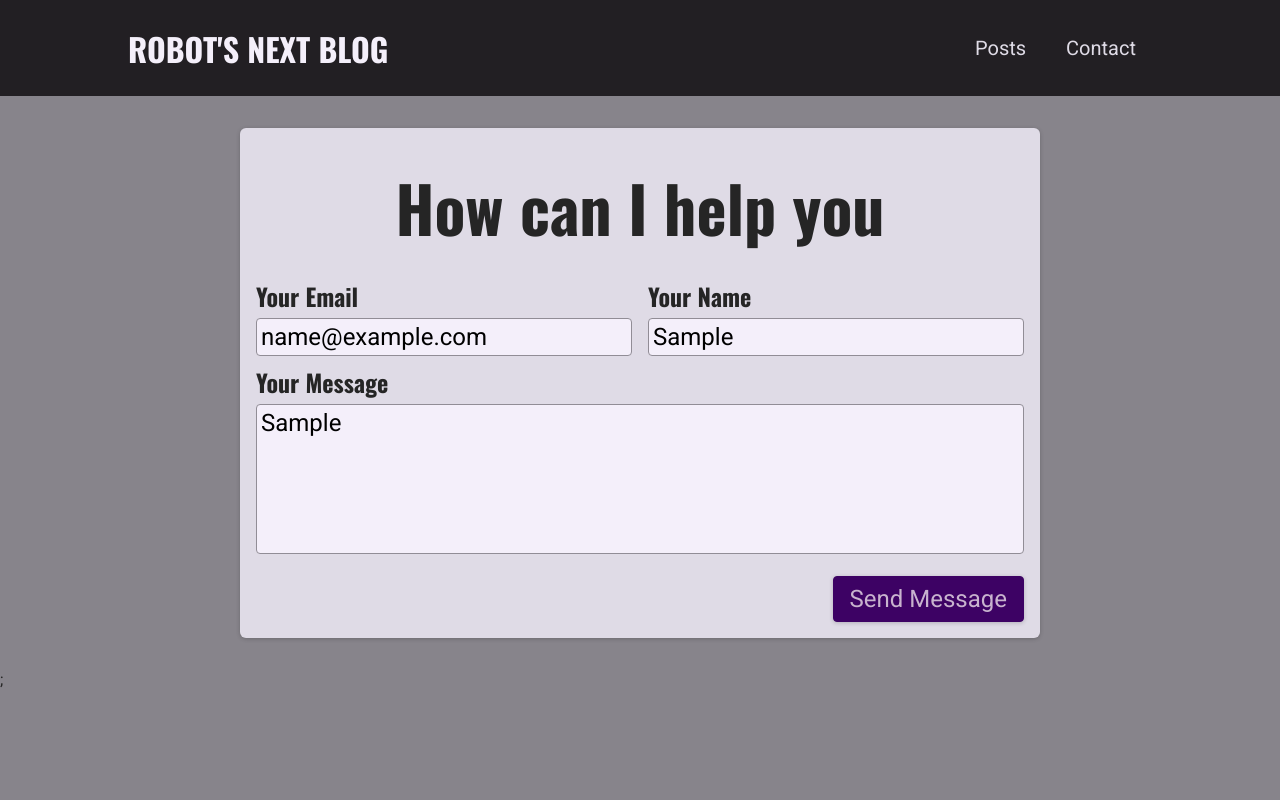
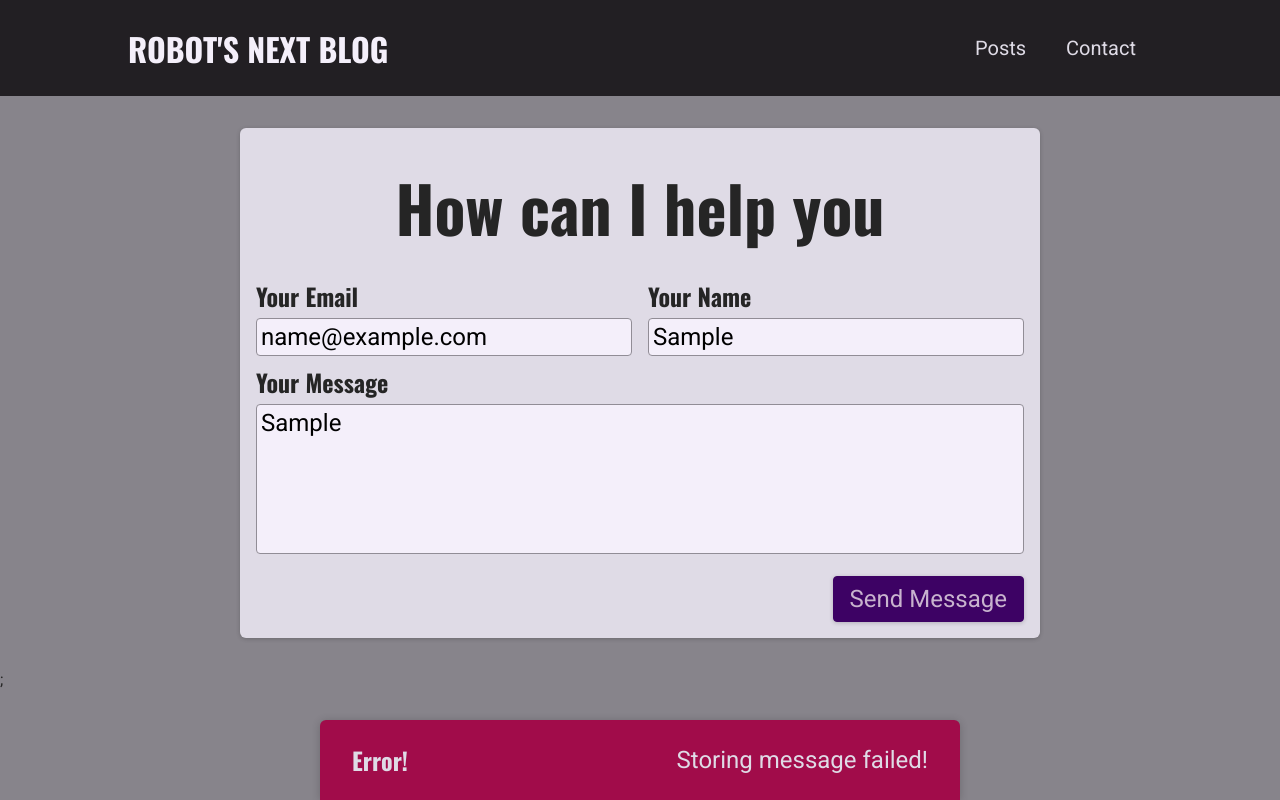
Before and after one commit to Sergio-Al/nextjs-13-blog-app, a Next.js app: page /contact in a window 1280 px wide. Both pictures are taken after typing "name@example.com", "Sample", "Sample" into the empty fields and a click on the button "Send Message". Built offline with nearby package versions, Linux system fonts and the light colour scheme; no server answers; the database is empty.

Commit message:
Feat. Adding a MongoDB for contact

```diff
--- a/components/contact/contact-form.js
+++ b/components/contact/contact-form.js
@@ -1,27 +1,88 @@
-import { useState } from "react";
+import { useState, useEffect } from "react";
 import classes from "./contact-form.module.css";
+import Notification from "../ui/notification";
+
+async function sendContactData(contactDetails) {
+  const response = await fetch("/api/contact", {
+    method: "POST",
+    body: JSON.stringify(contactDetails),
+    headers: {
+      "Content-Type": "application/json",
+    },
+  });
+
+  const data = await response.json();
+
+  if (!response.ok) {
+    throw new Error(data.message || "Something went wrong!");
+  }
+}
 
 function ContactForm() {
   const [enteredEmail, setEnteredEmail] = useState("");
   const [enteredName, setEnteredName] = useState("");
   const [enteredMessage, setEnteredMessage] = useState("");
+  const [requestStatus, setRequestStatus] = useState(); // 'pending', 'success', 'error'
+  const [requestError, setRequestError] = useState();
 
-  function sendMessageHandler(event) {
+  useEffect(() => {
+    if (requestStatus === "success" || requestStatus === "error") {
+      const timer = setTimeout(() => {
+        setRequestStatus(null);
+        setRequestError(null);
+      }, 3000);
+
+      return () => clearTimeout(timer);
+    }
+  }, [requestStatus]);
+
+  async function sendMessageHandler(event) {
     event.preventDefault();
 
-    // we could add client-side validation
+    setRequestStatus("pending");
 
-    fetch("/api/contact", {
-      method: "POST",
-      body: JSON.stringify({
+    try {
+      // we could add client-side validation
+      await sendContactData({
         email: enteredEmail,
         name: enteredName,
         message: enteredMessage,
-      }),
-      headers: {
-        "Content-Type": "application/json",
-      },
-    });
+      });
+
+      setRequestStatus("success");
+      setEnteredMessage("");
+      setEnteredEmail("");
+      setEnteredName("");
+    } catch (error) {
+      setRequestError(error.message);
+      setRequestStatus("error");
+    }
+  }
+
+  let notification;
+
+  if (requestStatus === "pending") {
+    notification = {
+      status: "pending",
+      title: "Sending message...",
+      message: "Your message is on the way!",
+    };
+  }
+
+  if (requestStatus === "success") {
+    notification = {
+      status: "success",
+      title: "Success!",
+      message: "Message sent successfully!",
+    };
+  }
+
+  if (requestStatus === "error") {
+    notification = {
+      status: "error",
+      title: "Error!",
+      message: requestError,
+    };
   }
 
   return (
@@ -64,6 +125,13 @@
           <button>Send Message</button>
         </div>
       </form>
+      {notification && (
+        <Notification
+          status={notification.status}
+          title={notification.title}
+          message={notification.message}
+        />
+      )}
     </section>
   );
 }
--- /dev/null
+++ b/components/ui/notification.js
@@ -0,0 +1,28 @@
+import ReactDOM from 'react-dom';
+
+import classes from './notification.module.css';
+
+function Notification(props) {
+  const { title, message, status } = props;
+
+  let statusClasses = '';
+
+  if (status === 'success') {
+    statusClasses = classes.success;
+  }
+
+  if (status === 'error') {
+    statusClasses = classes.error;
+  }
+
+  const cssClasses = `${classes.notification} ${statusClasses}`;
+
+  return (
+    <div className={cssClasses}>
+      <h2>{title}</h2>
+      <p>{message}</p>
+    </div>
+  );
+}
+
+export default Notification;
--- /dev/null
+++ b/components/ui/notification.module.css
@@ -0,0 +1,43 @@
+.notification {
+  display: flex;
+  justify-content: space-between;
+  align-items: center;
+  color: var(--color-grey-100);
+  background-color: var(--color-grey-800);
+  padding: 0 var(--size-8);
+  box-shadow: 0 1px 8px rgba(0, 0, 0, 0.2);
+  position: fixed;
+  height: 5rem;
+  bottom: 0;
+  width: 100%;
+  left: 0;
+  border-top-right-radius: 0;
+  border-top-left-radius: 0;
+}
+
+.notification h2 {
+  font-size: var(--size-6);
+  margin: 0;
+}
+
+.notification p {
+  margin: 0;
+}
+
+.success {
+  background-color: var(--color-success-500);
+  color: var(--color-grey-800);
+}
+
+.error {
+  background-color: var(--color-error-500);
+}
+
+@media (min-width: 768px) {
+  .notification {
+    width: 40rem;
+    left: calc(50% - 20rem);
+    border-top-right-radius: 6px;
+    border-top-left-radius: 6px;
+  }
+}
--- a/package.json
+++ b/package.json
@@ -9,6 +9,7 @@
   },
   "dependencies": {
     "gray-matter": "^4.0.3",
+    "mongodb": "^6.6.0",
     "next": "^13.0.7",
     "react": "^18.2.0",
     "react-dom": "^18.2.0",
--- a/pages/api/contact.js
+++ b/pages/api/contact.js
@@ -1,4 +1,6 @@
-function handler(req, res) {
+import { MongoClient } from "mongodb";
+
+async function handler(req, res) {
   if (req.method === "POST") {
     const { email, name, message } = req.body;
 
@@ -14,14 +16,34 @@
       return;
     }
 
-    // Store in a DB
     const newMessage = {
       email,
       name,
       message,
     };
 
-    console.log(newMessage);
+    let client;
+
+    try {
+      client = await MongoClient.connect(
+        `${process.env.NEXT_PUBLIC_MONGODB_URI}`
+      );
+    } catch (error) {
+      res.status(500).json({ message: "Could not connect the database." });
+      return;
+    }
+
+    const db = client.db();
+
+    try {
+      const result = await db.collection("messages").insertOne(newMessage);
+      newMessage.id = result.insertedId;
+    } catch (error) {
+      res.status(500).json({ message: "Storing message failed!" });
+      return;
+    } finally {
+      client.close();
+    }
 
     res
       .status(201)
```
Also changed, not shown: 2 other files (tests, documents, lock files or other folders).
